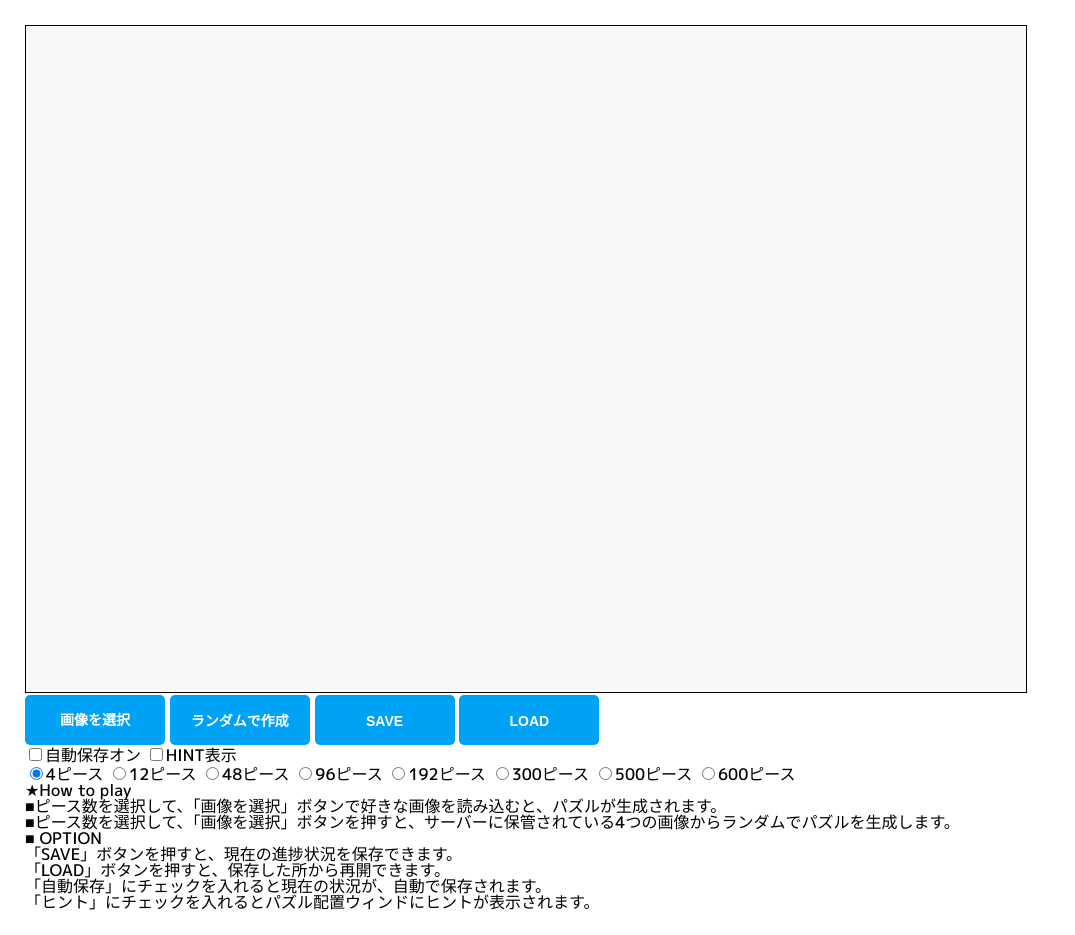
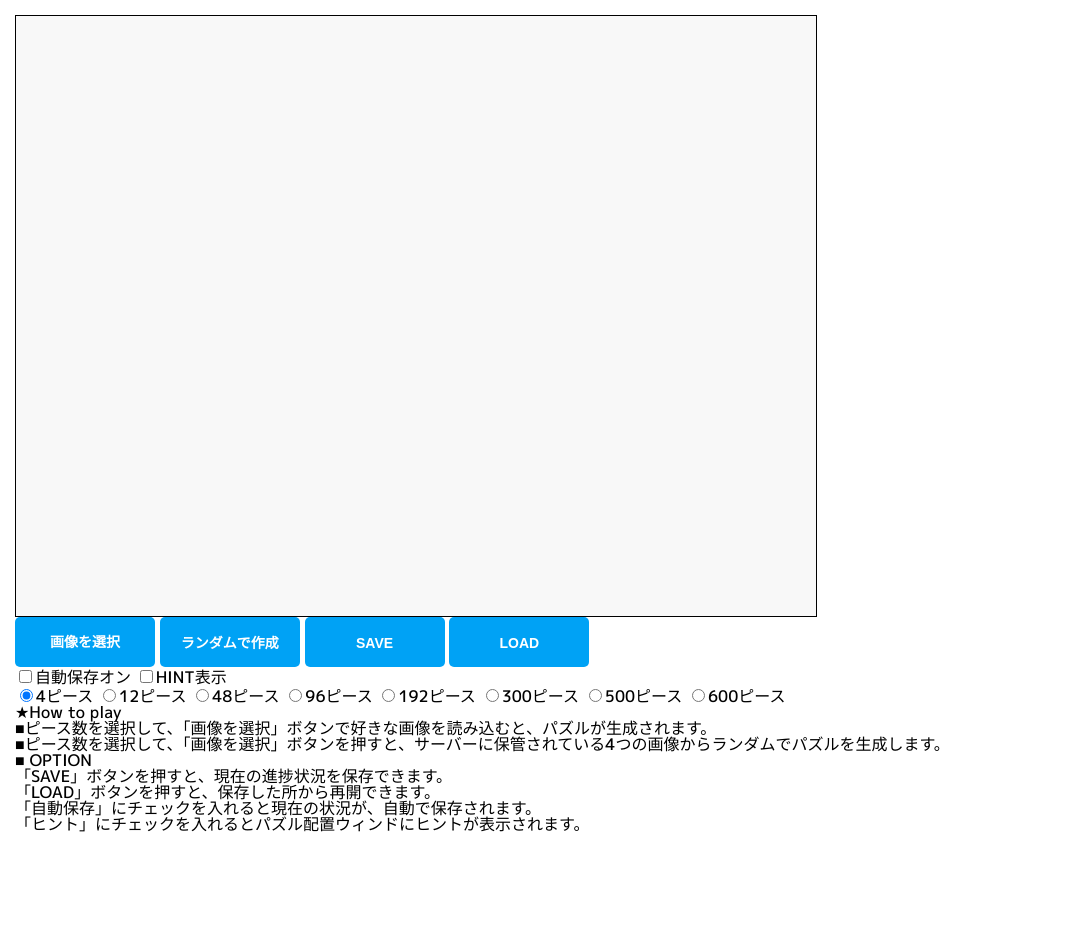
Before and after one commit to saksakya/notepad, a plain HTML site: page Memo_sakurai_26/index.html in a window 1280 px wide. Shown: the whole page, without its empty margins (0-1075 px from the left). After the commit the page ends 847 px from the top, so only its background shows below. Drawn offline with Linux system fonts and the light colour scheme.

Commit message:
notetest

```diff
--- a/Memo_sakurai_26/css/style.css
+++ b/Memo_sakurai_26/css/style.css
@@ -1,30 +1,25 @@
 @import url('https://fonts.googleapis.com/css2?family=M+PLUS+1p:wght@500&display=swap');
 
 body{
-  margin:25px;
+  margin:15px;
   font-family: 'M PLUS 1p', sans-serif;
 }
 
-
-
-/* .canvas-wrap{
+.canvas-wrap{
+  display: flex;
   position : relative;
-} */
+}
 
 .canvas{
-  position : relative;
   background-color: #f8f8f8;
   background-size: contain;
-  /* width : 100%;
-  height : 100%; */
 }
 
 #pieces-storage{
-  position : absolute;
   top: 0px;
   left : 0px;
-  width : 600px;
-  height : 400px;
+  width : 400px;
+  height : 600px;
 }
 
 #pieces-storage img{
--- a/Memo_sakurai_26/index.html
+++ b/Memo_sakurai_26/index.html
@@ -14,10 +14,10 @@
 <body>
   <main>
 
-  <!-- /<div class = "canvas-wrap"  style = "width : 600px; height : 400px"> -->
+  <div class = "canvas-wrap">
     <canvas class="canvas"  style="border:1px solid #000000;"></canvas><br>
     <div id = "pieces-storage"></div>
-  <!-- </div> -->
+  </div>
 
   <label>画像を選択<input type = "file" id ="selectImg" accept="image/*"></label>
   <button onclick = "randomImgPuzzle()">ランダムで作成</button>
--- a/Memo_sakurai_26/js/main.js
+++ b/Memo_sakurai_26/js/main.js
@@ -25,8 +25,8 @@ const IMAGE_PATH = [
   './img/Sakura.webp',
 ];
 
-const CANVAS_WIDTH = 1000;
-const CANVAS_HEIGHT = CANVAS_WIDTH / 3 * 2;
+const CANVAS_WIDTH = 800;
+const CANVAS_HEIGHT = 600;
 
 // ピースを表示するdivID
 const PIECES_ID = 'pieces-storage';
@@ -275,10 +275,14 @@ class sliceImage{
   randLayout(elementID){
     let piecesElement = document.getElementById(elementID).children;
     let rand = {};
+    let randNum = {
+      x : 400 - this.pieceSize.width,
+      y : 500 - this.pieceSize.height
+    }
 
     for(let element of piecesElement){
-      rand.x = Math.trunc(Math.random() * 500);
-      rand.y = Math.trunc(Math.random() * 300);
+      rand.x = Math.trunc(Math.random() * randNum.x) + CANVAS_WIDTH;
+      rand.y = Math.trunc(Math.random() * randNum.y);
       rand.d = 90 * Math.trunc(Math.random() * 4);
       element.style.left = `${rand.x}px`;
       element.style.top = `${rand.y}px`;
```
